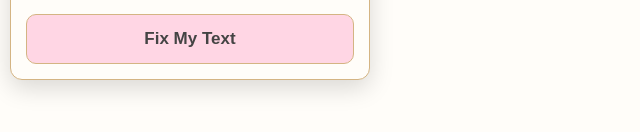
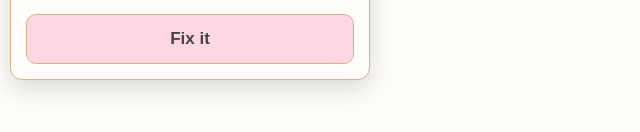
Before and after one commit to Support-Apps/Fix-My-Text-English, a plain HTML site: page index.html in a window 1280 px wide. Shown: the part 306-438 px from the top of the page, 0-640 px from the left. Drawn offline with Linux system fonts and the light colour scheme.

Commit message:
Add files via upload

```diff
--- a/index.html
+++ b/index.html
@@ -50,7 +50,7 @@
   </div>
   <div class="main">
     <textarea id="txt" placeholder="Type text to fix..."></textarea>
-    <button class="go-btn" id="goBtn">Fix My Text</button>
+    <button class="go-btn" id="goBtn">Fix it</button>
     <div class="result" id="resultArea">
       <div id="resultTxt" style="font-size: 17px; line-height: 1.5; white-space: pre-wrap; text-align: left;"></div>
       <button class="copy-btn" id="copyBtn">Copy Result</button>
```
